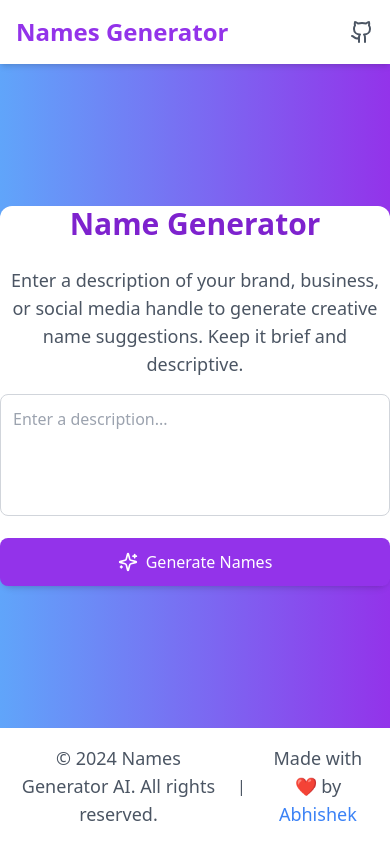
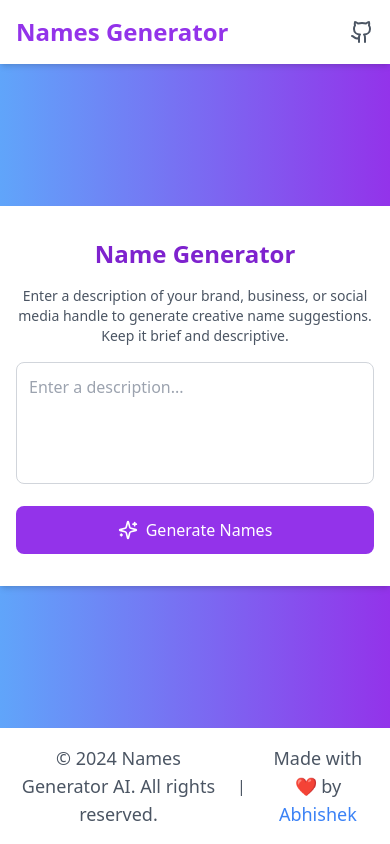
Before and after one commit to bobbyy16/names-generator-AI, a React (Vite) app in the folder client/: page / in a window 390 px wide. Built offline with nearby package versions, Linux system fonts and the light colour scheme.

Commit message:
Responsive design

```diff
--- a/client/src/components/NameGenerator.tsx
+++ b/client/src/components/NameGenerator.tsx
@@ -8,8 +8,6 @@ const NameGenerator: React.FC = () => {
   const [error, setError] = useState<string | null>(null);
   const [loading, setLoading] = useState(false);
 
-  // const clearData = "";
-
   const generateNames = async () => {
     if (!description) {
       setError("Please enter a description.");
@@ -18,8 +16,6 @@ const NameGenerator: React.FC = () => {
 
     setLoading(true);
     setError(null);
-
-    // Clear previous names before generating new ones
     setNames([]);
 
     try {
@@ -29,48 +25,32 @@ const NameGenerator: React.FC = () => {
       );
 
       const generatedNames = response.data.generatedNames;
-
-      // Check if any of the generated names have more than one word
-      // const invalidNames = generatedNames.filter(
-      //   (name: string) => name.split(" ").length > 1
-      // );
-
-      // if (invalidNames.length > 0) {
-      //   setError("One or more generated names have more than one word.");
-      //   return;
-      // }
-
       setNames(generatedNames);
       localStorage.setItem("generatedNames", JSON.stringify(generatedNames));
     } catch (err: any) {
-      if (err.response && err.response.data && err.response.data.message) {
-        setError(err.response.data.message);
-      } else {
-        setError("Failed to generate names. Please try again.");
-      }
+      setError(
+        err.response?.data?.message ||
+          "Failed to generate names. Please try again."
+      );
     } finally {
       setLoading(false);
     }
   };
 
-  const handleLocalStorage = () => {
+  useEffect(() => {
     const savedNames = localStorage.getItem("generatedNames");
     if (savedNames) {
       setNames(JSON.parse(savedNames));
     }
-  };
-
-  useEffect(() => {
-    handleLocalStorage();
   }, []);
 
   return (
-    <div className="w-100 mt-8 max-w-4xl lg:pl-56 lg:pr-56 mx-auto sm:p-6 sm:pl-24 sm:pr-24 lg:p-8 bg-white shadow-md rounded-xl">
-      <h1 className="text-3xl sm:text-4xl font-bold text-center mb-6 text-purple-700">
+    <div className="w-full max-w-4xl mx-auto mt-8 px-4 sm:px-6 lg:px-8 py-8 bg-white shadow-md">
+      <h1 className="text-2xl sm:text-3xl lg:text-4xl font-bold text-center mb-4 sm:mb-6 text-purple-700">
         Name Generator
       </h1>
 
-      <h2 className="text-lg text-gray-600 text-center mb-4">
+      <h2 className="text-sm sm:text-base lg:text-lg text-gray-600 text-center mb-4 sm:mb-6">
         Enter a description of your brand, business, or social media handle to
         generate creative name suggestions. Keep it brief and descriptive.
       </h2>
@@ -107,15 +87,15 @@ const NameGenerator: React.FC = () => {
       )}
 
       {names.length > 0 && (
-        <div className="mt-8 bg-gray-50 p-6 rounded-lg shadow-inner max-w-lg mx-auto">
-          <h2 className="text-xl font-bold mb-4 text-purple-600">
+        <div className="mt-6 sm:mt-8 bg-gray-50 p-4 sm:p-6 rounded-lg shadow-inner max-w-lg mx-auto">
+          <h2 className="text-lg sm:text-xl font-bold mb-3 sm:mb-4 text-purple-600">
             Generated Names:
           </h2>
-          <ul className="grid grid-cols-1 sm:grid-cols-2 gap-4">
+          <ul className="grid grid-cols-1 sm:grid-cols-2 gap-3 sm:gap-4">
             {names.map((name, index) => (
               <li
                 key={index}
-                className="text-md font-medium text-gray-700 bg-purple-100 p-3 rounded-md hover:bg-purple-200 transition-all duration-300 ease-in-out flex items-center justify-center"
+                className="text-sm sm:text-base font-medium text-gray-700 bg-purple-100 p-2 sm:p-3 rounded-md hover:bg-purple-200 transition-all duration-300 ease-in-out flex items-center justify-center"
               >
                 {name}
               </li>
```
